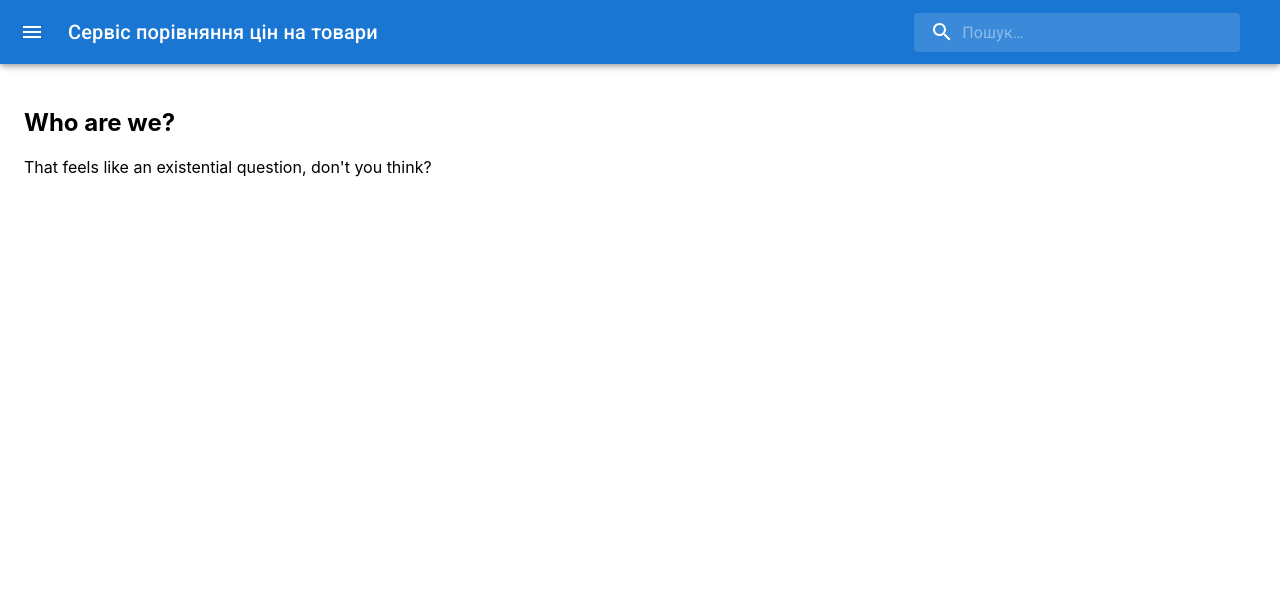
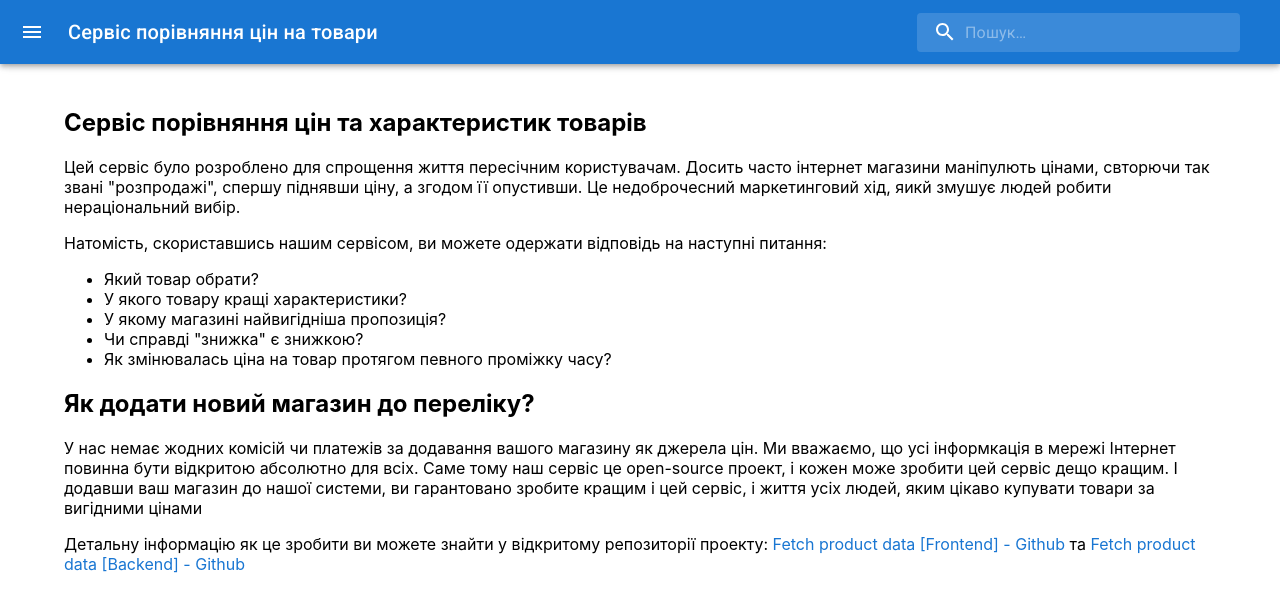
Before and after one commit to OlehIlchyshyn/diploma-frontend, a React (Create React App) app: page /about in a window 1280 px wide. Shown: the top 612 px of the page. Built offline with nearby package versions, Linux system fonts and the light colour scheme; no server answers.

Commit message:
Home & About pages

```diff
--- a/package.json
+++ b/package.json
@@ -19,6 +19,7 @@
     "react-dom": "^17.0.2",
     "react-error-boundary": "^3.1.4",
     "react-helmet-async": "^1.3.0",
+    "react-material-ui-carousel": "^3.2.0",
     "react-router-dom": "^6.3.0",
     "react-scripts": "5.0.0",
     "web-vitals": "^2.1.4"
--- /dev/null
+++ b/src/About.jsx
@@ -0,0 +1,74 @@
+import { Container, Link } from "@mui/material";
+import { Helmet } from "react-helmet-async";
+
+const About = () => {
+  return (
+    <>
+      <Helmet>
+        <title>Про сервіс</title>
+      </Helmet>
+      <main>
+        <Container>
+          <div>
+            <h2>Сервіс порівняння цін та характеристик товарів</h2>
+            <p>
+              Цей сервіс було розроблено для спрощення життя пересічним
+              користувачам. Досить часто інтернет магазини маніпулють цінами,
+              свторючи так звані "розпродажі", спершу піднявши ціну, а згодом її
+              опустивши. Це недоброчесний маркетинговий хід, яикй змушує людей
+              робити нераціональний вибір.
+            </p>
+            <p>
+              Натомість, скориставшись нашим сервісом, ви можете одержати
+              відповідь на наступні питання:
+              <ul>
+                <li>Який товар обрати?</li>
+                <li>У якого товару кращі характеристики?</li>
+                <li>У якому магазині найвигідніша пропозиція?</li>
+                <li>Чи справді "знижка" є знижкою?</li>
+                <li>
+                  Як змінювалась ціна на товар протягом певного проміжку часу?
+                </li>
+              </ul>
+            </p>
+          </div>
+          <div>
+            <h2>Як додати новий магазин до переліку?</h2>
+            <p>
+              У нас немає жодних комісій чи платежів за додавання вашого
+              магазину як джерела цін. Ми вважаємо, що усі інформкація в мережі
+              Інтернет повинна бути відкритою абсолютно для всіх. Саме тому наш
+              сервіс це open-source проект, і кожен може зробити цей сервіс дещо
+              кращим. І додавши ваш магазин до нашої системи, ви гарантовано
+              зробите кращим і цей сервіс, і життя усіх людей, яким цікаво
+              купувати товари за вигідними цінами
+            </p>
+            <p>
+              Детальну інформацію як це зробити ви можете знайти у відкритому
+              репозиторії проекту:&nbsp;
+              <Link
+                href="https://github.com/OlehIlchyshyn/diploma-frontend"
+                alt="frontend-repository"
+                target="_black"
+                style={{ textDecoration: "none" }}
+              >
+                Fetch product data [Frontend] - Github&nbsp;
+              </Link>
+              та&nbsp;
+              <Link
+                href="https://github.com/OlehIlchyshyn/diploma-backend"
+                alt="backend-repository"
+                target="_black"
+                style={{ textDecoration: "none" }}
+              >
+                Fetch product data [Backend] - Github&nbsp;
+              </Link>
+            </p>
+          </div>
+        </Container>
+      </main>
+    </>
+  );
+};
+
+export default About;
--- a/src/App.css
+++ /dev/null
@@ -1,3 +0,0 @@
-.App {
-  text-align: center;
-}
--- a/src/App.js
+++ b/src/App.js
@@ -1,7 +1,6 @@
 import { useState } from "react";
-import { Routes, Route, Link } from "react-router-dom";
+import { Routes, Route } from "react-router-dom";
 import { Box } from "@mui/material";
-import { Helmet } from "react-helmet-async";
 import Product from "./components/product/Product";
 import { Main } from "./Main";
 import { DrawerHeader } from "./DrawerHeader";
@@ -9,11 +8,14 @@ import CustomAppBar from "./components/navigation/CustomAppBar";
 import CustomDrawer from "./components/navigation/CustomDrawer";
 import SearchResults from "./components/product/SearchResults";
 import PageableProductList from "./components/product/PageableProductList";
+import Home from "./Home";
+import About from "./About";
 
 export const drawerWidth = 300;
 
 const App = () => {
   const [open, setOpen] = useState(false);
+
   const handleDrawerOpen = () => {
     setOpen(true);
   };
@@ -56,38 +58,4 @@ const App = () => {
   );
 };
 
-const Home = () => {
-  return (
-    <>
-      <Helmet>
-        <title>Сервіс порівння цін на товари</title>
-      </Helmet>
-      <main>
-        <h2>Welcome to the homepage!</h2>
-        <p>You can do this, I believe in you.</p>
-      </main>
-      <nav>
-        <Link to="/products">Products</Link>
-      </nav>
-      <nav>
-        <Link to="/about">About</Link>
-      </nav>
-    </>
-  );
-};
-
-const About = () => {
-  return (
-    <>
-      <Helmet>
-        <title>Про сервіс</title>
-      </Helmet>
-      <main>
-        <h2>Who are we?</h2>
-        <p>That feels like an existential question, don't you think?</p>
-      </main>
-    </>
-  );
-};
-
 export default App;
--- /dev/null
+++ b/src/Home.jsx
@@ -0,0 +1,95 @@
+import { useState, useEffect } from "react";
+import { Container, Divider, Typography } from "@mui/material";
+import { Helmet } from "react-helmet-async";
+import Carousel from "react-material-ui-carousel";
+import ProductList from "./components/product/ProductList";
+import { fetchProducts } from "./api/productApi";
+import { Box } from "@mui/system";
+
+const carouselItems = [
+  {
+    title: "Ukraine",
+    image: "https://hurma.work/wp-content/uploads/2022/03/hrm_2.jpg",
+  },
+  {
+    title: "Laptops",
+    image:
+      "https://pyxis.nymag.com/v1/imgs/956/5db/38bc1d91ee2321c6868bd5300d3b7959a2-best-college-laptops.2x.rsocial.w600.jpg",
+  },
+  {
+    title: "Smartphones",
+    image:
+      "https://hips.hearstapps.com/hmg-prod.s3.amazonaws.com/images/best-smartphones-2022-1646858128.jpg?crop=1.00xw:0.69xh;0,0.0570xh&resize=1200:*",
+  },
+  {
+    title: "Price trend",
+    image:
+      "https://i.pinimg.com/originals/4f/1d/69/4f1d69018176870ca7a94c1e8a50c824.jpg",
+  },
+];
+
+const CarouselItem = ({ title, imageUrl }) => {
+  return (
+    <img
+      src={imageUrl}
+      alt={title}
+      style={{
+        height: "auto",
+        width: "100%",
+        maxHeight: "500px",
+        borderRadius: "10px",
+        objectFit: "cover",
+      }}
+    />
+  );
+};
+
+const Home = () => {
+  const [productList, setProductList] = useState([]);
+
+  useEffect(() => {
+    requestRandomProducts();
+    // eslint-disable-next-line react-hooks/exhaustive-deps
+  }, []);
+
+  async function requestRandomProducts() {
+    fetchProducts(0, 9, "").then((response) => {
+      let randomPage = getRandomInt(response.totalPages);
+      fetchProducts(randomPage, 9, "").then((response) => {
+        setProductList(response.content);
+      });
+    });
+  }
+
+  function getRandomInt(max) {
+    return Math.floor(Math.random() * max);
+  }
+
+  return (
+    <Box>
+      <Helmet>
+        <title>Сервіс порівння цін на товари</title>
+      </Helmet>
+      <Typography variant="h4" gutterBottom textAlign={"center"} mb={3}>
+        Вітаємо на порталі сервісу порівняння цін та характеристик товарів!
+      </Typography>
+      <Container maxWidth="xl">
+        <Carousel style={{ height: "350px !important" }}>
+          {carouselItems.map((item) => (
+            <CarouselItem
+              title={item.title}
+              imageUrl={item.image}
+              key={item.title}
+            />
+          ))}
+        </Carousel>
+        <Divider style={{ margin: 32 }} textAlign="center">
+          <Typography variant="h5">Випадкові товари</Typography>
+        </Divider>
+        <ProductList productList={productList} />
+      </Container>
+    </Box>
+  );
+};
+
+export default Home;
--- a/src/components/product/ProductDescriptionBox.jsx
+++ b/src/components/product/ProductDescriptionBox.jsx
@@ -12,7 +12,7 @@ const ProductDescriptionBox = ({ product }) => {
         </Typography>
       ) : (
         <Typography textAlign={"left"} py={1}>
-          {product.description}
+          <span dangerouslySetInnerHTML={{ __html: product.description }} />
         </Typography>
       )}
       <Box textAlign={"center"}>
--- a/src/components/product/price/history/HistoryTrendGraph.jsx
+++ b/src/components/product/price/history/HistoryTrendGraph.jsx
@@ -64,9 +64,13 @@ let data = {
 };
 
 function mapHistoryArrayToData(historyArray) {
-  return historyArray.map((historyEntry) => {
-    return { x: historyEntry.date, y: historyEntry.amount };
-  });
+  return historyArray
+    .sort((a, b) => {
+      return new Date(b.date) - new Date(a.date);
+    })
+    .map((historyEntry) => {
+      return { x: historyEntry.date, y: historyEntry.amount };
+    });
 }
 
 function updateGraphData(priceHistory) {
```
Also changed, not shown: 1 other file (tests, documents, lock files or other folders).
